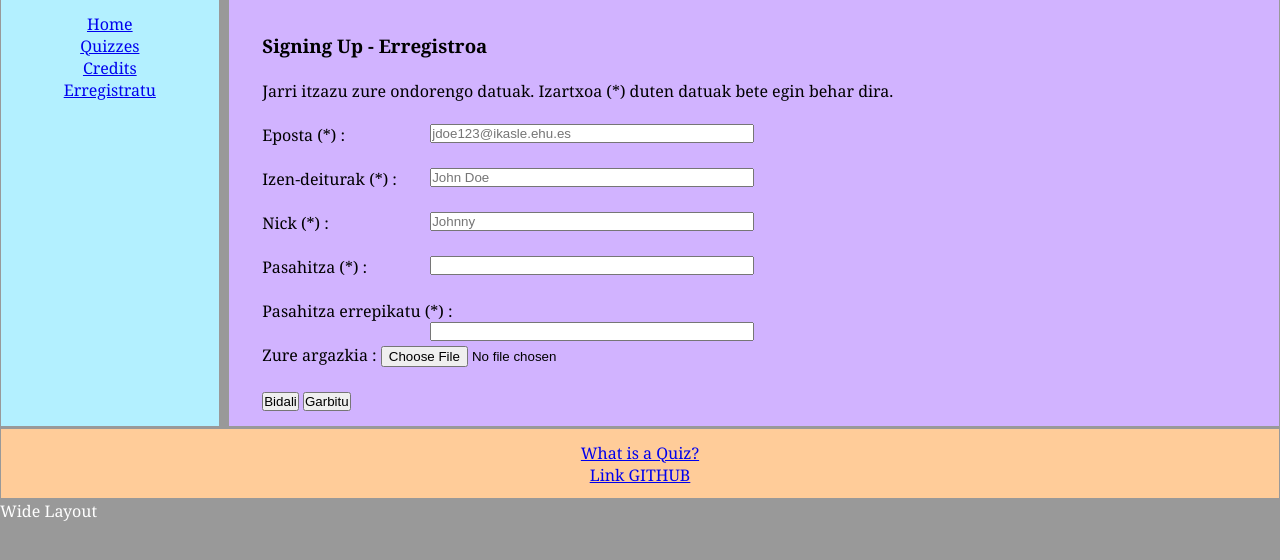
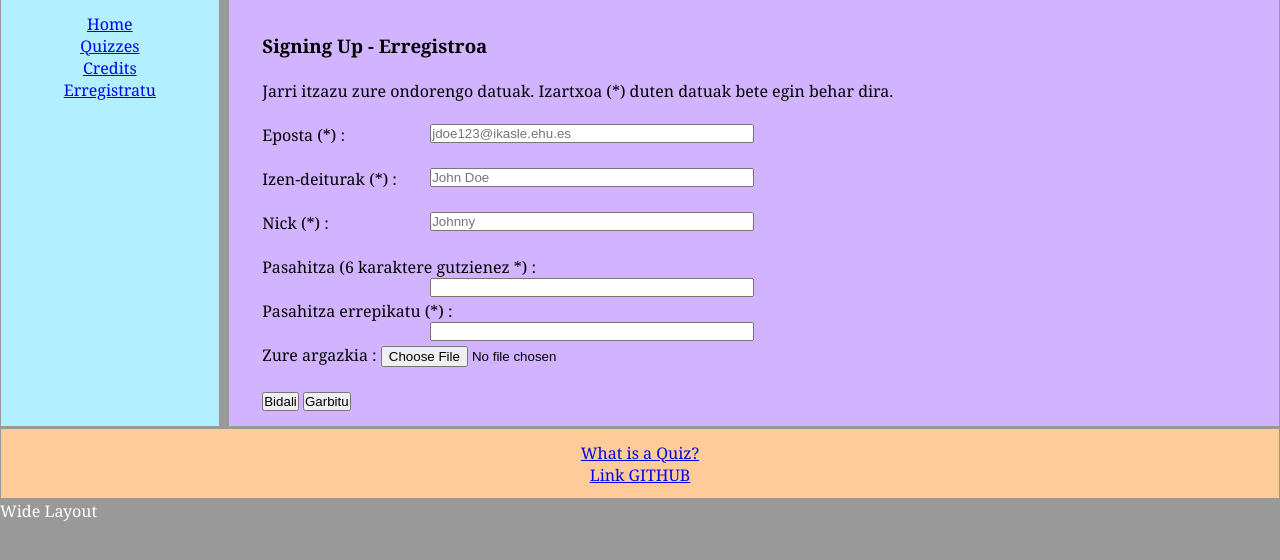
Before and after one commit to ws17t11/labs, a PHP site: page /signUp.php in a window 1280 px wide. Shown: the part 110-670 px from the top of the page. Run offline with PHP 8.4, Linux system fonts and the light colour scheme; some libraries are stand-ins or nearby versions.

Commit message:
Azalpen bat gehituta signUp.php formularioan, pasahitzaren karaktere kopuru minimoa adieraziz

```diff
--- a/lab03/signUp.php
+++ b/lab03/signUp.php
@@ -194,7 +194,7 @@
  							 ?>
 	            	Nick (*) : <input name="nick" id="nick" type="text" class="text" size="20" placeholder="Johnny"
 	            				required pattern="[A-Za-z0-9]+"> <br/> <br/>
-	            	Pasahitza (*) : <input name="pasahitza" id="pasahitza" type="password" class="text" pattern=".{6,}"> <br/><br/>
+	            	Pasahitza (6 karaktere gutzienez *) : <input name="pasahitza" id="pasahitza" type="password" class="text" pattern=".{6,}"> <br/><br/>
 	            	Pasahitza errepikatu (*) : <input name="pasahitza2" id="pasahitza2" type="password" class="text" pattern=".{6,}"> <br/> <br/>
 	            	Zure argazkia : <input name="irudia" id="irudia" type="file" accept="image/*"> <br/> <br/>
 	            	<input type="submit" id="bidali" value="Bidali"> <input type="reset" id="garbitu" value="Garbitu">
```
